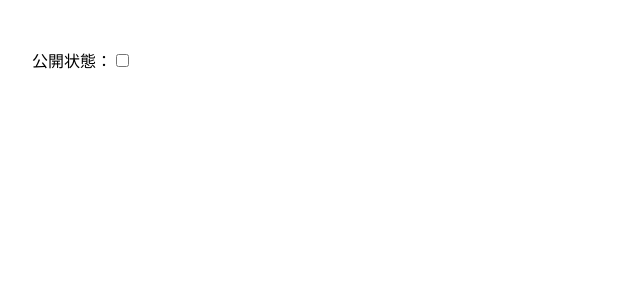
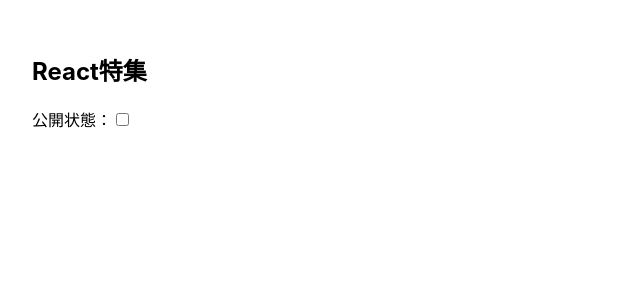
Before and after one commit to BoxPistols/React_TraZm, a React (Create React App) app: page / in a window 1280 px wide. Shown: the top 300 px of the page, without its empty margins (0-640 px from the left). Built offline with nearby package versions, Linux system fonts and the light colour scheme.

Commit message:
[Refact] add comment about useState

```diff
--- a/src/Article.jsx
+++ b/src/Article.jsx
@@ -2,12 +2,17 @@
 
 const Article = (props) => {
   const [isPublished, togglePublished] = useState(false)
-
+  /* *
+  * --- useState ---
+  * const 変数[第１引数＝トリガーとなる変数, 第２引数＝実行されるメソッド] = useState(引数)
+* */
   return(
     <>
+      <h2>{props.title}</h2>
       <p>
         <label htmlFor="checkArticle">公開状態：</label>
-        <input id="checkArticle" type="checkbox"
+        <input id="checkArticle"
+               type="checkbox"
                checked={isPublished}
                onClick={()=>togglePublished(!isPublished)}
         />
--- a/src/Blog.jsx
+++ b/src/Blog.jsx
@@ -1,6 +1,5 @@
-import React, {useState} from 'react'
+import React from 'react'
 import Article from './Article'
-// [stateVar name, stateFuncVar name] = func(default value)
 
 const Blog = () => {
   return(
```
